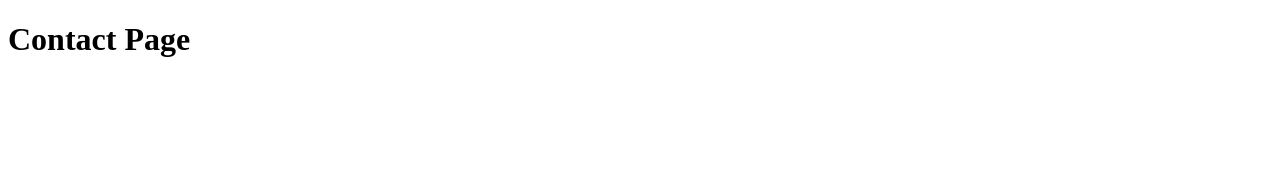
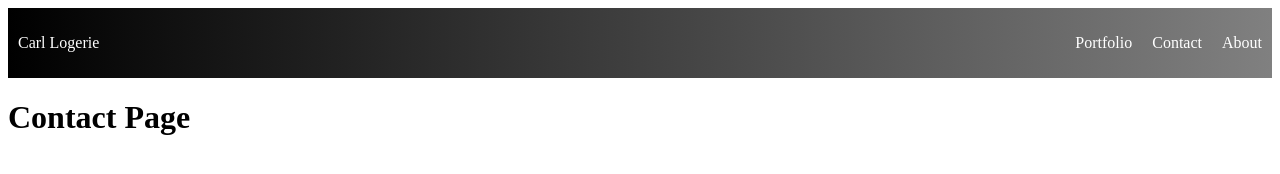
Before and after one commit to clogerie03/PortfolioDraft, a plain HTML site: page contact.html in a window 1280 px wide. Drawn offline with Linux system fonts and the light colour scheme.

Commit message:
added navbar to portfolio and contact page, and linked style sheets to them

```diff
--- a/contact.html
+++ b/contact.html
@@ -3,10 +3,28 @@
 <head>
     <meta charset="UTF-8">
     <meta name="viewport" content="width=device-width, initial-scale=1.0">
+    <link rel="stylesheet" href="style.css">
     <link rel="stylesheet" href="contact.css">
     <title>Contact</title>
 </head>
 <body>
+    <header>
+        <nav>
+            <a class="me" href="index.html">Carl Logerie</a>
+            <ul>
+                <li>
+                    <a href="portfolio.html">Portfolio</a>
+                </li>
+                <li>
+                    <a href="contact.html">Contact</a>
+                </li>
+                <li>
+                    <a href="index.html">About</a>
+                </li>
+            </ul>
+
+        </nav>
+    </header>
     <h1>Contact Page</h1>
 </body>
 </html>
```
Also changed, not shown: portfolio.html (+18 -0 lines).
